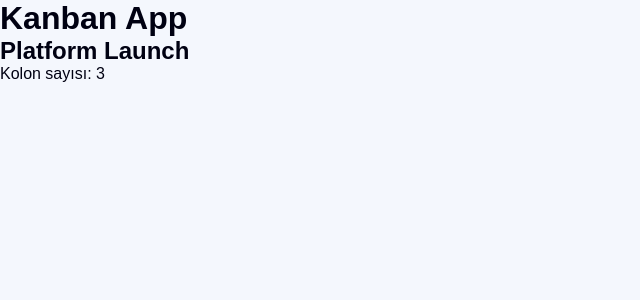
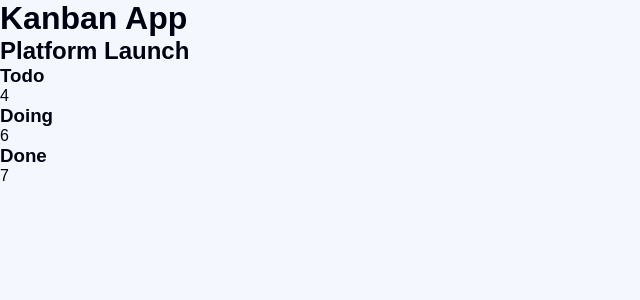
Before and after one commit to varisDogukan/kanban-task-management, a React (Vite) app: page / in a window 1280 px wide. Shown: the top 300 px of the page, without its empty margins (0-640 px from the left). Built offline with nearby package versions, Linux system fonts and the light colour scheme.

Commit message:
feat: render board columns through BoardColumn component

```diff
--- /dev/null
+++ b/src/features/boards/components/BoardColumn.tsx
@@ -0,0 +1,14 @@
+import type { Column } from "../types/board.types";
+
+type BoardColumnProps = {
+  column: Column;
+};
+
+export default function BoardColumn({ column }: BoardColumnProps) {
+  return (
+    <article>
+      <h3>{column.name}</h3>
+      <p>{column.tasks.length}</p>
+    </article>
+  );
+}
--- a/src/features/boards/components/BoardPage.tsx
+++ b/src/features/boards/components/BoardPage.tsx
@@ -1,3 +1,4 @@
+import BoardColumn from "./BoardColumn";
 import type { Board } from "../types/board.types";
 
 type BoardPageProps = {
@@ -8,7 +9,12 @@ export default function BoardPage({ board }: BoardPageProps) {
   return (
     <section>
       <h2>{board.name}</h2>
-      <p>Kolon sayısı: {board.columns.length}</p>
+
+      <div>
+        {board.columns.map((column) => (
+          <BoardColumn key={column.id} column={column} />
+        ))}
+      </div>
     </section>
   );
 }
```
